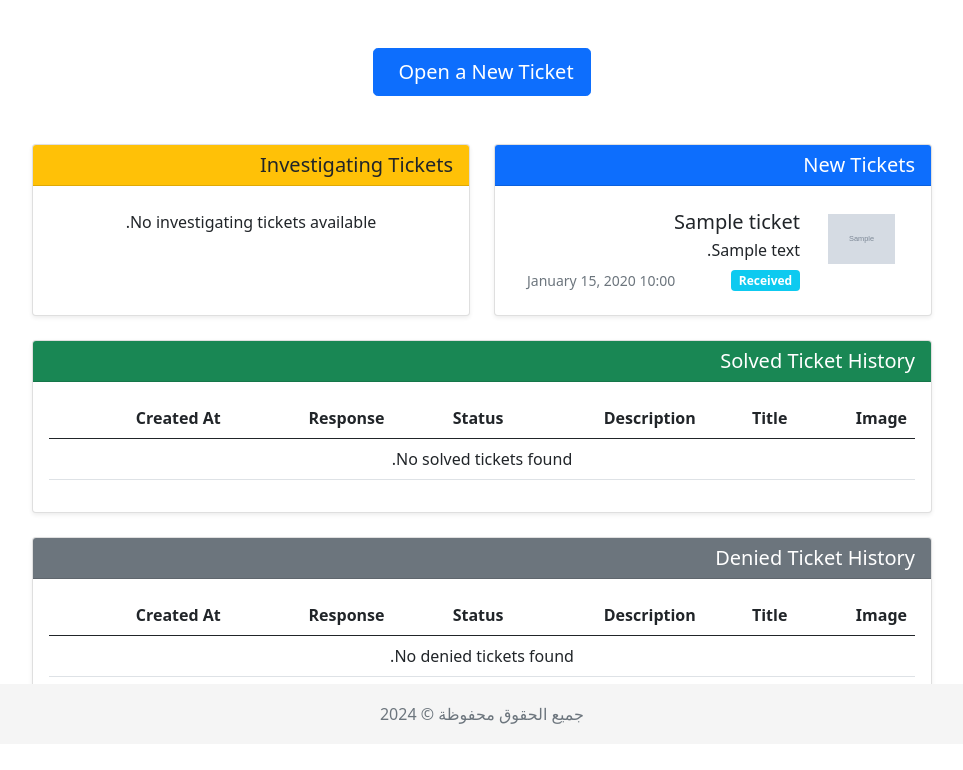
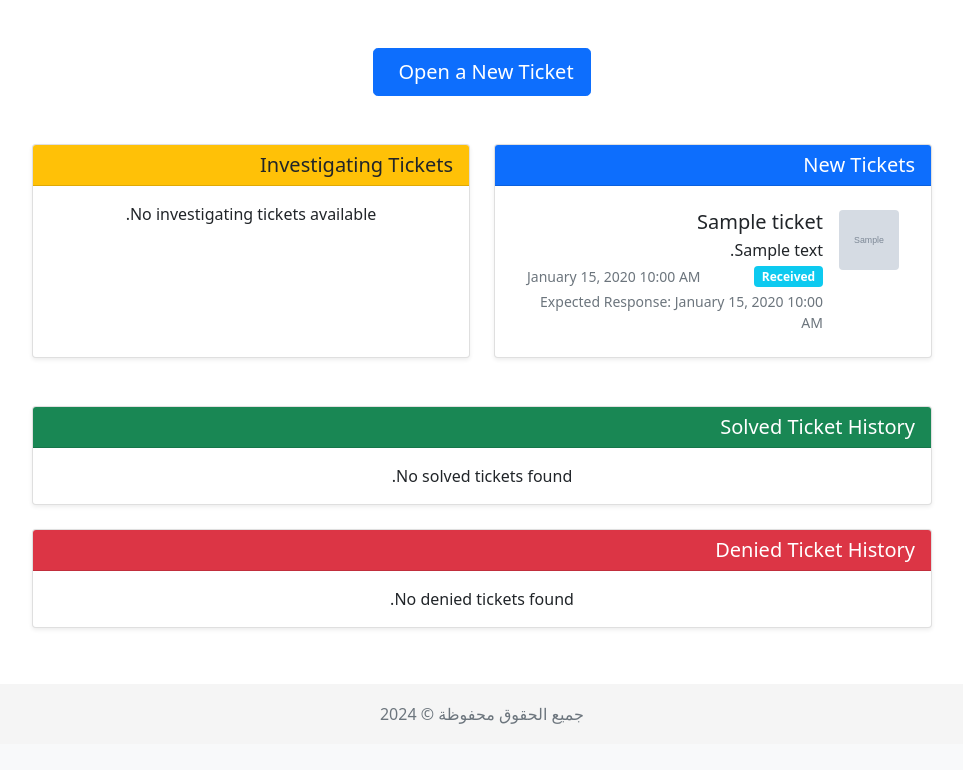
Before and after one commit to abdullahtaha262/reports_system, a Django app: page /home/ in a window 1280 px wide. Shown: the part 56-826 px from the top of the page, without its empty margins (158-1121 px from the left). After the commit the page ends 780 px from the top, so only its background shows below. Run offline with Django 5.2, Linux system fonts and the light colour scheme; a user stored in the database is signed in; tables that the repository leaves empty hold one stand-in row (values such as "Sample post"); grey boxes marked "Sample" are stand-in pictures.

Commit message:
ver who?

```diff
--- a/pages/views.py
+++ b/pages/views.py
@@ -1,9 +1,11 @@
 from django.views.generic import TemplateView
 from django.shortcuts import redirect, get_object_or_404
 from django.contrib.auth.decorators import login_required
+from datetime import timedelta
+from django.utils import timezone
 from django.utils.translation import gettext_lazy as _
 from tickets.forms import TicketForm
-from tickets.models import Ticket
+from tickets.models import Ticket, TicketSettings
 
 class HomePageView(TemplateView):
     template_name = "pages/home.html"
@@ -35,6 +37,18 @@
             if form.is_valid():
                 ticket = form.save(commit=False)
                 ticket.customer = request.user
+
+                # Get expected_response_duration from TicketSettings
+                settings = TicketSettings.objects.first()
+                if settings and settings.expected_response_duration:
+                    duration = settings.expected_response_duration
+                else:
+                    # Set a default duration if settings are not defined
+                    duration = timedelta(hours=48)  # Default to 48 hours
+
+                # Calculate expected_response
+                ticket.expected_response = timezone.now() + duration
+
                 ticket.save()
                 return redirect('home')
         return self.get(request, *args, **kwargs)
--- a/templates/pages/home.html
+++ b/templates/pages/home.html
@@ -6,95 +6,105 @@
 
 {% block content %}
 <div class="container my-5">
-    {% comment %} <h1 class="text-center mb-5">{% trans "Customer Dashboard" %}</h1> {% endcomment %}
 
-    <!-- Button to open the modal -->
+  <!-- Open New Ticket Button -->
   <div class="text-center mb-5">
     <button type="button" class="btn btn-primary btn-lg" data-bs-toggle="modal" data-bs-target="#newTicketModal">
       <i class="fas fa-plus-circle me-2"></i>{% trans "Open a New Ticket" %}
     </button>
   </div>
 
-    <div class="row">
+  <!-- Tickets Section -->
+  <div class="row gy-4">
     <!-- New Tickets -->
-      <div class="col-md-6 mb-4">
+    <div class="col-md-6">
       <div class="card shadow-sm h-100">
         <div class="card-header bg-primary text-white">
           <h2 class="h5 mb-0"><i class="fas fa-ticket-alt me-2"></i>{% trans "New Tickets" %}</h2>
         </div>
         <div class="card-body">
+          {% if received_tickets %}
           <ul class="list-group list-group-flush">
             {% for ticket in received_tickets %}
             <li class="list-group-item">
-                <div class="row">
-                  <div class="col-3">
+              <div class="d-flex">
+                <div class="me-3">
                   <img src="{% if ticket.picture %}{{ ticket.picture.url }}{% else %}{% static 'images/no_image.png' %}{% endif %}"
-                         class="img-thumbnail" style="width: 100%; height: auto; object-fit: cover;">
+                       class="rounded" style="width: 60px; height: 60px; object-fit: cover;">
                 </div>
-                  <div class="col-9">
+                <div class="flex-grow-1">
                   <h5 class="mb-1">{{ ticket.title }}</h5>
-                    <p class="mb-2">{{ ticket.description|truncatechars:100 }}</p>
+                  <p class="mb-1">{{ ticket.description|truncatechars:80 }}</p>
                   <div class="d-flex justify-content-between align-items-center">
                     <span class="badge bg-info">{{ ticket.get_status_display }}</span>
-                      <small class="text-muted"> {{ ticket.created_at|date:"F d, Y H:i" }}</small>
+                    <small class="text-muted">
+                      {{ ticket.created_at|date:"F d, Y h:i A" }}
+                    </small>
                   </div>
+                  <small class="text-muted d-block mt-1">
+                    {% trans "Expected Response" %}: {{ ticket.expected_response|date:"F d, Y h:i A" }}
+                  </small>
                 </div>
               </div>
             </li>
-              {% empty %}
-              <li class="list-group-item text-center">{% trans "No new tickets available." %}</li>
             {% endfor %}
           </ul>
+          {% else %}
+          <p class="text-center mb-0">{% trans "No new tickets available." %}</p>
+          {% endif %}
         </div>
       </div>
     </div>
 
     <!-- Investigating Tickets -->
-      <div class="col-md-6 mb-4">
+    <div class="col-md-6">
       <div class="card shadow-sm h-100">
         <div class="card-header bg-warning text-dark">
           <h2 class="h5 mb-0"><i class="fas fa-search me-2"></i>{% trans "Investigating Tickets" %}</h2>
         </div>
         <div class="card-body">
+          {% if investigating_tickets %}
           <ul class="list-group list-group-flush">
             {% for ticket in investigating_tickets %}
             <li class="list-group-item">
-                <div class="row">
-                  <div class="col-3">
+              <div class="d-flex">
+                <div class="me-3">
                   <img src="{% if ticket.picture %}{{ ticket.picture.url }}{% else %}{% static 'images/no_image.png' %}{% endif %}"
-                         class="img-thumbnail" style="width: 100%; height: auto; object-fit: cover;">
+                       class="rounded" style="width: 60px; height: 60px; object-fit: cover;">
                 </div>
-                  <div class="col-9">
+                <div class="flex-grow-1">
                   <h5 class="mb-1">{{ ticket.title }}</h5>
-                    <p class="mb-2">{{ ticket.description|truncatechars:100 }}</p>
+                  <p class="mb-1">{{ ticket.description|truncatechars:80 }}</p>
                   <div class="d-flex justify-content-between align-items-center">
                     <span class="badge bg-warning text-dark">{{ ticket.get_status_display }}</span>
-                      <small class="text-muted"> {{ ticket.created_at|date:"F d, Y H:i" }}</small>
+                    <small class="text-muted">
+                      {{ ticket.created_at|date:"F d, Y h:i A" }}
+                    </small>
                   </div>
                 </div>
               </div>
             </li>
-              {% empty %}
-              <li class="list-group-item text-center">{% trans "No investigating tickets available." %}</li>
             {% endfor %}
           </ul>
+          {% else %}
+          <p class="text-center mb-0">{% trans "No investigating tickets available." %}</p>
+          {% endif %}
         </div>
       </div>
     </div>
   </div>
 
-
-
-      <!-- Solved Tickets History -->
-    <div class="card shadow-sm mb-4">
+  <!-- Solved Tickets -->
+  <div class="card shadow-sm mb-4 mt-5">
     <div class="card-header bg-success text-white">
       <h2 class="h5 mb-0">
         <i class="fas fa-check-circle me-2"></i>{% trans "Solved Ticket History" %}
       </h2>
     </div>
     <div class="card-body">
+      {% if solved_tickets %}
       <div class="table-responsive">
-          <table class="table table-hover">
+        <table class="table table-hover align-middle">
           <thead>
             <tr>
               <th>{% trans "Image" %}</th>
@@ -103,6 +113,7 @@
               <th>{% trans "Status" %}</th>
               <th>{% trans "Response" %}</th>
               <th>{% trans "Created At" %}</th>
+              <th>{% trans "Solved At" %}</th>
             </tr>
           </thead>
           <tbody>
@@ -110,35 +121,36 @@
             <tr>
               <td>
                 <img src="{% if ticket.picture %}{{ ticket.picture.url }}{% else %}{% static 'images/no_image.png' %}{% endif %}"
-                      class="img-thumbnail" style="width: 50px; height: 50px; object-fit: cover;">
+                     class="rounded" style="width: 50px; height: 50px; object-fit: cover;">
               </td>
               <td>{{ ticket.title }}</td>
               <td>{{ ticket.description|truncatechars:50 }}</td>
               <td><span class="badge bg-success">{{ ticket.get_status_display }}</span></td>
               <td>{{ ticket.response_message }}</td>
-                <td>{{ ticket.created_at|date:"F d, Y H:i" }}</td>
-              </tr>
-              {% empty %}
-              <tr>
-                <td colspan="6" class="text-center">{% trans "No solved tickets found." %}</td>
+              <td>{{ ticket.created_at|date:"F d, Y h:i A" }}</td>
+              <td>{{ ticket.updated_at|date:"F d, Y h:i A" }}</td>
             </tr>
             {% endfor %}
           </tbody>
         </table>
       </div>
+      {% else %}
+      <p class="text-center mb-0">{% trans "No solved tickets found." %}</p>
+      {% endif %}
     </div>
   </div>
 
-    <!-- Denied Tickets History -->
+  <!-- Denied Tickets -->
   <div class="card shadow-sm mb-4">
-      <div class="card-header bg-secondary text-white">
+    <div class="card-header bg-danger text-white">
       <h2 class="h5 mb-0">
         <i class="fas fa-times-circle me-2"></i>{% trans "Denied Ticket History" %}
       </h2>
     </div>
     <div class="card-body">
+      {% if denied_tickets %}
       <div class="table-responsive">
-          <table class="table table-hover">
+        <table class="table table-hover align-middle">
           <thead>
             <tr>
               <th>{% trans "Image" %}</th>
@@ -147,6 +159,7 @@
               <th>{% trans "Status" %}</th>
               <th>{% trans "Response" %}</th>
               <th>{% trans "Created At" %}</th>
+              <th>{% trans "Denied At" %}</th>
             </tr>
           </thead>
           <tbody>
@@ -154,34 +167,34 @@
             <tr>
               <td>
                 <img src="{% if ticket.picture %}{{ ticket.picture.url }}{% else %}{% static 'images/no_image.png' %}{% endif %}"
-                      class="img-thumbnail" style="width: 50px; height: 50px; object-fit: cover;">
+                     class="rounded" style="width: 50px; height: 50px; object-fit: cover;">
               </td>
               <td>{{ ticket.title }}</td>
               <td>{{ ticket.description|truncatechars:50 }}</td>
               <td><span class="badge bg-danger">{{ ticket.get_status_display }}</span></td>
               <td>{{ ticket.response_message }}</td>
-                <td>{{ ticket.created_at|date:"F d, Y H:i" }}</td>
-              </tr>
-              {% empty %}
-              <tr>
-                <td colspan="6" class="text-center">{% trans "No denied tickets found." %}</td>
+              <td>{{ ticket.created_at|date:"F d, Y h:i A" }}</td>
+              <td>{{ ticket.updated_at|date:"F d, Y h:i A" }}</td>
             </tr>
             {% endfor %}
           </tbody>
         </table>
       </div>
+      {% else %}
+      <p class="text-center mb-0">{% trans "No denied tickets found." %}</p>
+      {% endif %}
     </div>
   </div>
-
-
 
   <!-- New Ticket Modal -->
   <div class="modal fade" id="newTicketModal" tabindex="-1" aria-labelledby="newTicketModalLabel" aria-hidden="true">
     <div class="modal-dialog modal-lg">
       <div class="modal-content">
         <div class="modal-header bg-primary text-white">
-            <h5 class="modal-title" id="newTicketModalLabel"><i class="fas fa-plus-circle me-2"></i>{% trans "Open a New Ticket" %}</h5>
-            <button type="button" class="btn-close" data-bs-dismiss="modal" aria-label="Close"></button>
+          <h5 class="modal-title" id="newTicketModalLabel">
+            <i class="fas fa-plus-circle me-2"></i>{% trans "Open a New Ticket" %}
+          </h5>
+          <button type="button" class="btn-close" data-bs-dismiss="modal" aria-label="{% trans 'Close' %}"></button>
         </div>
         <div class="modal-body">
           <form method="post" enctype="multipart/form-data" class="needs-validation" novalidate>
@@ -190,6 +203,9 @@
             <div class="mb-3">
               {{ field.label_tag }}
               {{ field }}
+              {% if field.help_text %}
+              <small class="form-text text-muted">{{ field.help_text }}</small>
+              {% endif %}
               {% if field.errors %}
               <div class="invalid-feedback">
                 {{ field.errors }}
@@ -198,7 +214,9 @@
             </div>
             {% endfor %}
             <div class="text-end">
-                <button type="submit" class="btn btn-primary"><i class="fas fa-paper-plane me-2"></i>{% trans "Submit" %}</button>
+              <button type="submit" class="btn btn-primary">
+                <i class="fas fa-paper-plane me-2"></i>{% trans "Submit" %}
+              </button>
             </div>
           </form>
         </div>
```
Also changed, not shown: tickets/admin.py (+68 -1 lines), tickets/models.py (+23 -0 lines), accounts/migrations/0004_alter_skill_options.py (added), locale/ar/LC_MESSAGES/django.po, tickets/migrations/0004_ticket_expected_response.py (added), tickets/migrations/0005_ticketsettings.py (added), tickets/migrations/0006_alter_ticketsettings_options_and_more.py (added), 1 other file. Lines whose indentation alone changed are shown as unchanged.
